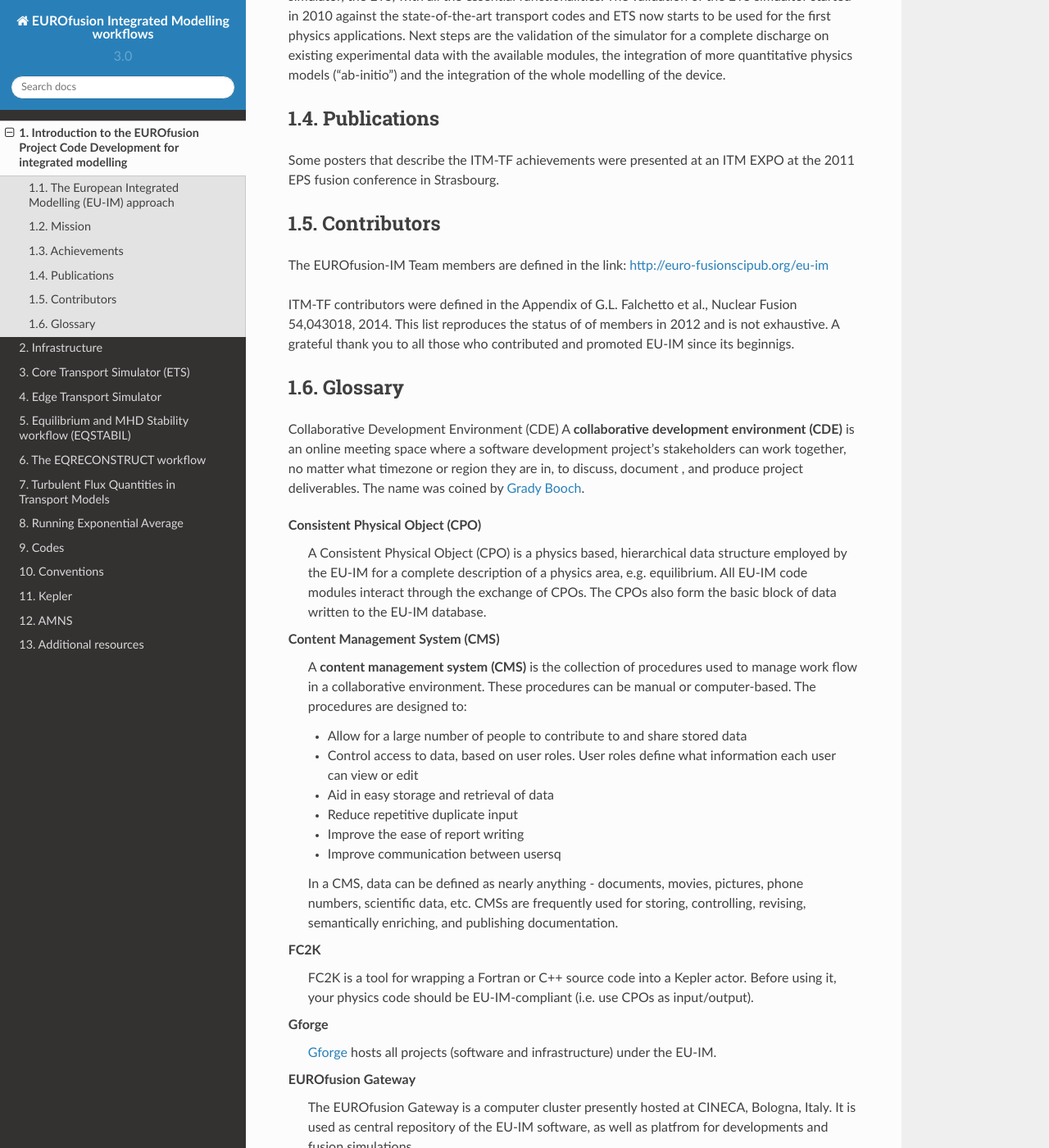
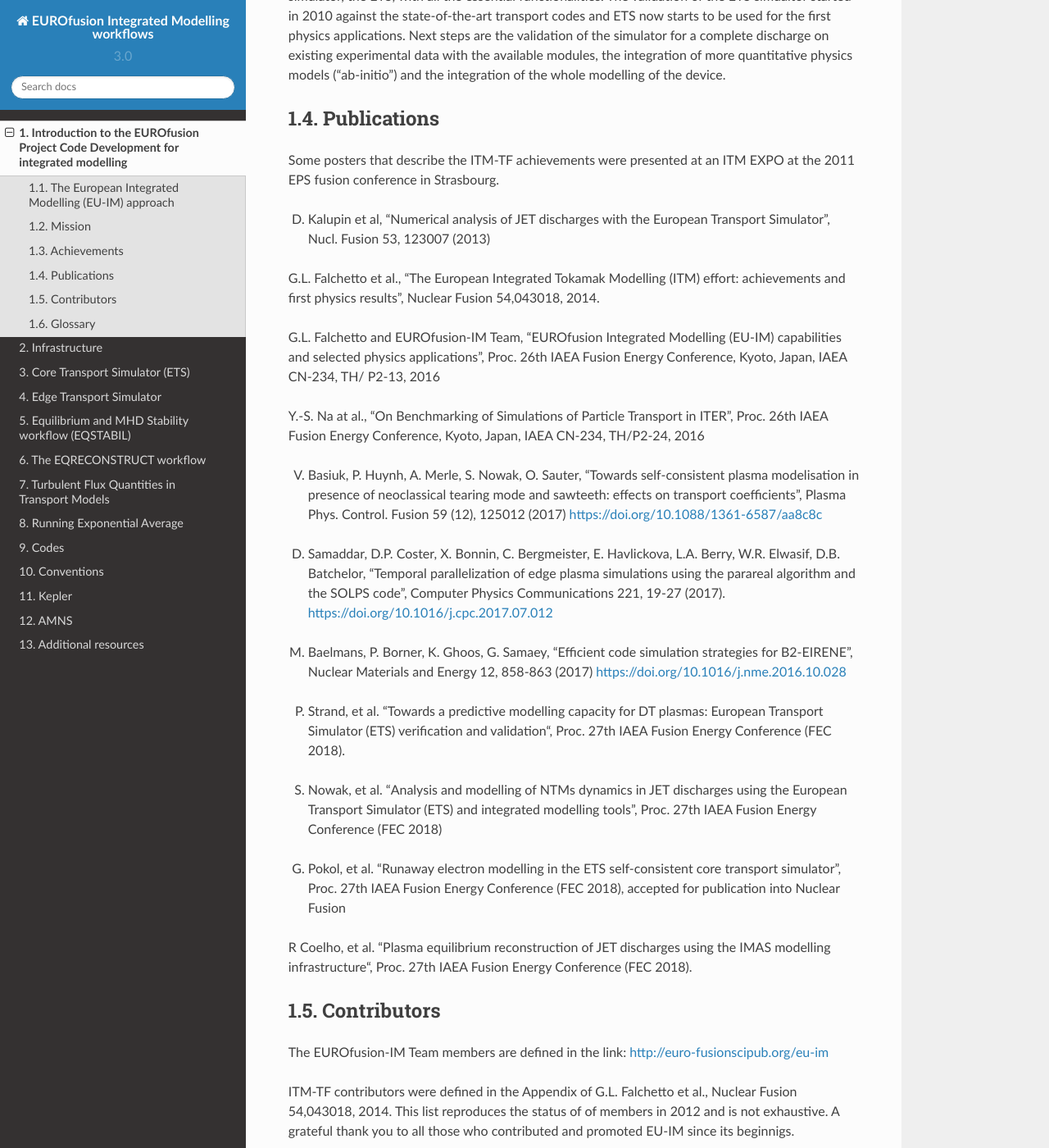
Before and after one commit to WPCD-Workflows/documentation, a Sphinx documentation site: the page built from source/introduction.rst, in a window 1280 px wide and 1400 px high, scrolled down 2301 px. Shown: the whole window at 82% size. Built offline with Sphinx 7.4.7 and the Read the Docs theme 2.0.0, drawn with Linux system fonts in a browser that asks for light colours.

Commit message:
Update introduction.rst

```diff
--- a/source/introduction.rst
+++ b/source/introduction.rst
@@ -131,8 +131,32 @@ modelling of the device.
 Publications
 ============
 
-Some posters that describe the ITM-TF achievements were presented
-at an ITM EXPO at the 2011 EPS fusion conference in Strasbourg.
+Some posters that describe the ITM-TF achievements were presented at an ITM EXPO at the 2011 EPS fusion conference in Strasbourg.
+
+D. Kalupin et al, "Numerical analysis of JET discharges with the European Transport Simulator", Nucl. Fusion 53, 123007 (2013)
+
+G.L. Falchetto et al., “The European Integrated Tokamak Modelling (ITM) effort: achievements and first physics results”, Nuclear Fusion 54,043018, 2014.
+
+G.L. Falchetto and EUROfusion-IM Team, "EUROfusion Integrated Modelling (EU-IM) capabilities and selected physics applications", Proc. 26th IAEA Fusion Energy Conference, Kyoto, Japan, IAEA CN-234,  TH/ P2-13, 2016
+
+Y.-S. Na at al., "On Benchmarking of Simulations of Particle Transport in ITER", Proc. 26th IAEA Fusion Energy Conference,  Kyoto, Japan, IAEA CN-234, TH/P2-24, 2016
+
+V. Basiuk, P. Huynh, A. Merle, S. Nowak, O. Sauter, “Towards self-consistent plasma modelisation in presence of neoclassical tearing mode and sawteeth: effects on transport coefficients”, Plasma Phys. Control. Fusion 59 (12), 125012 (2017) https://doi.org/10.1088/1361-6587/aa8c8c
+
+D. Samaddar, D.P. Coster, X. Bonnin, C. Bergmeister, E. Havlickova, L.A. Berry, W.R. Elwasif, D.B. Batchelor, “Temporal parallelization of edge plasma simulations using the parareal algorithm and the SOLPS code”, Computer Physics Communications 221, 19-27 (2017). https://doi.org/10.1016/j.cpc.2017.07.012
+
+M. Baelmans, P. Borner, K. Ghoos, G. Samaey, “Efficient code simulation strategies for B2-EIRENE”, Nuclear Materials and Energy 12, 858-863 (2017) https://doi.org/10.1016/j.nme.2016.10.028
+
+P. Strand, et al. "Towards a predictive modelling capacity for DT plasmas: European Transport Simulator (ETS) verification and validation“, Proc. 27th IAEA Fusion Energy Conference (FEC 2018).
+
+S. Nowak, et al. "Analysis and modelling of NTMs dynamics in JET discharges using the European Transport Simulator (ETS) and integrated modelling tools", Proc. 27th IAEA Fusion Energy Conference (FEC 2018)
+
+G. Pokol, et al. "Runaway electron modelling in the ETS self-consistent core transport simulator", Proc. 27th IAEA Fusion Energy Conference (FEC 2018), accepted for publication into Nuclear Fusion
+
+R Coelho, et al. “Plasma equilibrium reconstruction of JET discharges using the IMAS modelling infrastructure“, Proc. 27th IAEA Fusion Energy Conference (FEC 2018).
+
+
+
 
 .. _world_itm_structure:
 
```
